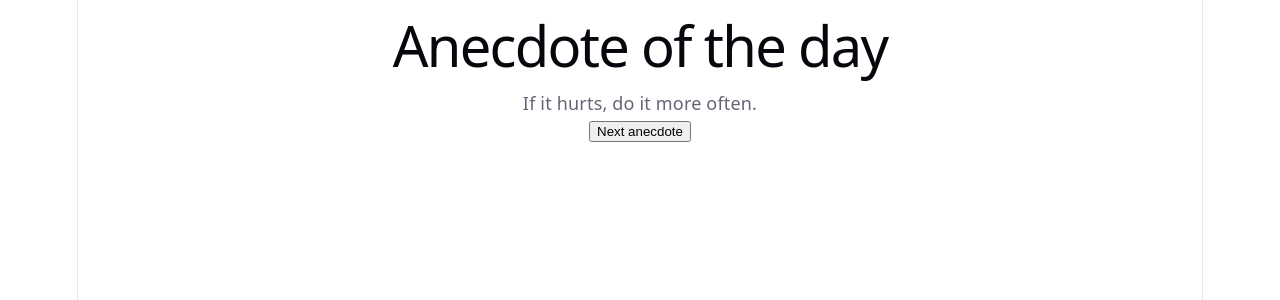
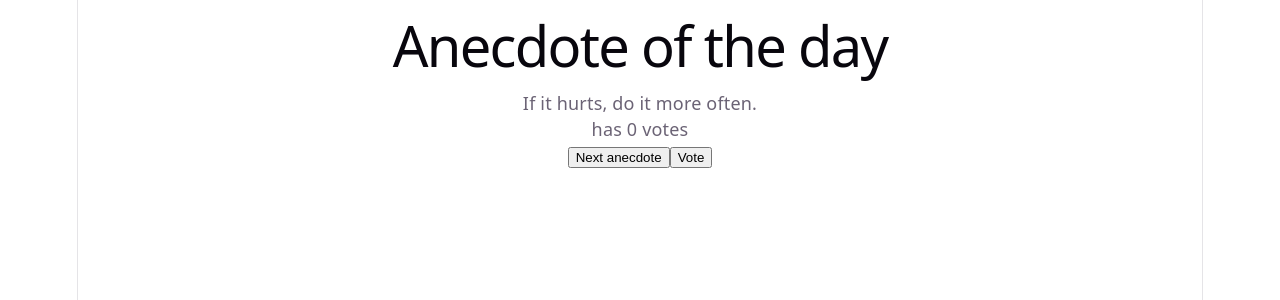
Before and after one commit to G1thub001/Helsinki-fullstack-open, a React (Vite) app in the folder Helsinki-fullstack-open/part1/: page / in a window 1280 px wide. Shown: the top 300 px of the page. Built offline with nearby package versions, Linux system fonts and the light colour scheme.

Commit message:
Complete anecdotes voting functionality

```diff
--- a/Helsinki-fullstack-open/part1/src/App.tsx
+++ b/Helsinki-fullstack-open/part1/src/App.tsx
@@ -20,8 +20,14 @@ function Button({text, handleClick}: ButtonProps) {
   )
 }
 
+
+
+
 function App() {
   const [selected, setSelected] = useState(0)
+  const [votes, setVotes] = useState([0, 0, 0, 0, 0, 0])
+
+
 
 const anecdotes = [
   'If it hurts, do it more often.',
@@ -40,16 +46,29 @@ const anecdotes = [
 
   }
 
+  const voteAnecdote = () => {
+    const newVotes = [...votes]
+    newVotes[selected] += 1
+    setVotes(newVotes)
+  }
+
   return (
     <div>
       <Heading
       heading="Anecdote of the day"
       />
       <p>{anecdotes[selected]}</p>
+       <p>has {votes[selected]} votes</p>
+
       <Button
-      text="Next anecdote" handleClick={randomAnecdote}
+      text="Next anecdote"
+      handleClick={randomAnecdote} />
+      <Button
+      text="Vote"
+      handleClick={voteAnecdote}
        />
-    </div>)
+    </div>
+    )
 
 
 
```
